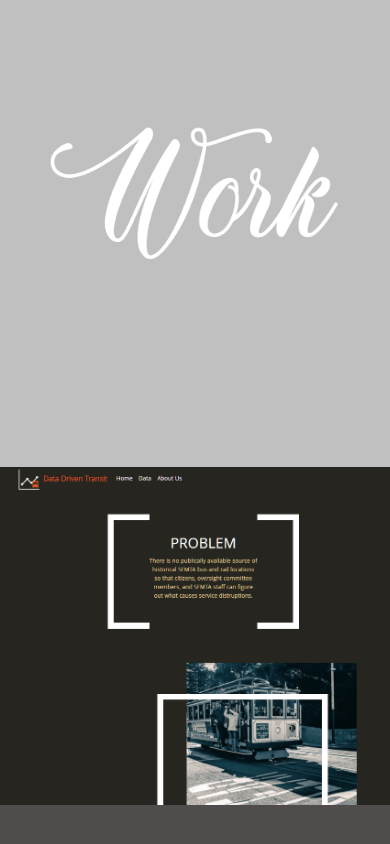
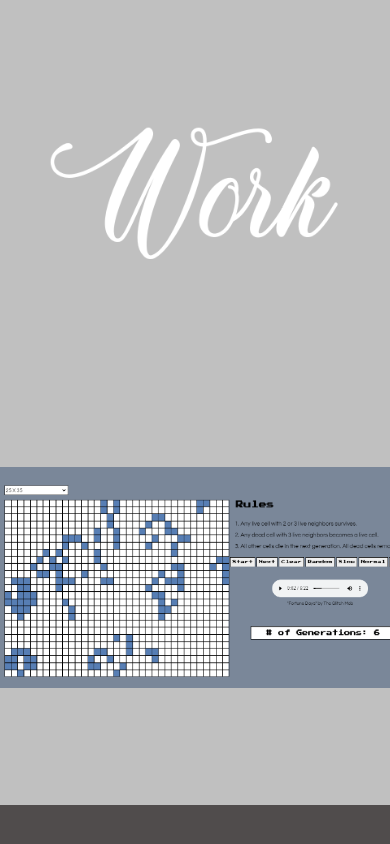
Before and after one commit to MicheSi/portfolio-react, a React (Create React App) app: page / in a window 390 px wide. Shown: the part 1839-2683 px from the top of the page. Built offline with nearby package versions, Linux system fonts and the light colour scheme.

Commit message:
added game of life to projects

```diff
--- a/src/App.css
+++ b/src/App.css
@@ -99,11 +99,11 @@ nav a:hover {
 }
 
 /* Work Styles */
-.ddt, .gigapet, .farmfresh, .amiibo {
+.ddt, .gigapet, .farmfresh, .amiibo, .life {
   width: 50%;
 }
 
-.ddt img, .gigapet img, .farmfresh img, .amiibo img{
+.ddt img, .gigapet img, .farmfresh img, .amiibo img, .life img {
   width: 750px;
 }
 
@@ -182,14 +182,14 @@ footer {
     height: 45vh;
   }
 
-  .ddt img, .gigapet img, .farmfresh img, .amiibo img{
+  .ddt img, .gigapet img, .farmfresh img, .amiibo img, .life img {
     width: 500px;
   }
 }
 
 @media (max-width: 900px) {
 
-  .ddt img, .gigapet img, .farmfresh img, .amiibo img{
+  .ddt img, .gigapet img, .farmfresh img, .amiibo img, .life img{
     width: 449px;
   }
 }
@@ -209,7 +209,7 @@ footer {
     margin-top: 20%;
   }
 
-  .ddt img, .gigapet img, .farmfresh img, .amiibo img{
+  .ddt img, .gigapet img, .farmfresh img, .amiibo img, .life img{
     width: 380px;
   }
 }
@@ -233,7 +233,7 @@ footer {
     display: none;
   }
 
-  .ddt img, .gigapet img, .farmfresh img, .amiibo img{
+  .ddt img, .gigapet img, .farmfresh img, .amiibo img, .life img{
     width: 595px;
   }
 
@@ -258,7 +258,7 @@ footer {
     height: 65vh;
   }
 
-  .ddt img, .gigapet img, .farmfresh img, .amiibo img{
+  .ddt img, .gigapet img, .farmfresh img, .amiibo img, .life img{
     width: 497px;
   }
 
@@ -281,7 +281,7 @@ footer {
     height: 75vh;
   }
 
-  .ddt img, .gigapet img, .farmfresh img, .amiibo img{
+  .ddt img, .gigapet img, .farmfresh img, .amiibo img, .life img{
     width: 420px;
   }
 
@@ -297,7 +297,7 @@ footer {
 
 @media (max-width: 360px) {
 
-  .ddt img, .gigapet img, .farmfresh img, .amiibo img{
+  .ddt img, .gigapet img, .farmfresh img, .amiibo img, .life img{
     width: 340px;
   }
 
--- a/src/components/about.js
+++ b/src/components/about.js
@@ -18,7 +18,7 @@ const About = props => {
                 </p>
                 <p>
                     I attended the Full Stack Web Development program at Lambda School in September of 2019. I learned how to build functional and appealing
-                    applications using HTML, CSS and Javascript, React and Node.js.
+                    applications using HTML, CSS, Javascript, React and Node.js. I also learned how to build a program using Python during our Computer Science unit.
                 </p>
             </div>
         </section>
--- a/src/components/data.js
+++ b/src/components/data.js
@@ -28,3 +28,5 @@ const projectData = [
         website: 'https://amiibo.now.sh/'
     },
 ]
+
+export default projectData;
--- a/src/components/modal.js
+++ b/src/components/modal.js
@@ -1,11 +1,7 @@
 import React, { useState } from 'react';
 import { Button, Modal, ModalHeader, ModalBody, ModalFooter } from 'reactstrap';
 
-const HoverModal = (props) => {
-
-  const [modal, setModal] = useState(false);
-
-  const toggle = () => setModal(!modal);
+const HoverModal = ({project: {name, about, github, website}, modal, toggle}) => {
 
   return (
     <div>
--- a/src/components/work.js
+++ b/src/components/work.js
@@ -1,12 +1,35 @@
-import React from 'react';
+import React, { useState } from 'react';
+// component imports
 import NavBar from './nav';
+import HoverModal from './modal';
+import projectData from './data';
+// image imports
 import work from '../images/work.png';
 import ddt from '../images/ddt.png';
 import gigapet from '../images/gigapet.png';
 import farmfresh from '../images/farmfresh.png';
 import amiibo from '../images/amiibo.png';
+import life from '../images/life.png';
 
 const Work = props => {
+    const [modal, setModal] = useState(false)
+    const [project, setProject] = useState(null)
+
+    const toggle = () => setModal(!modal)
+
+    const showModal = (data) => {
+        console.log('data', data)
+        let projectName = (data)
+
+        projectData.map(project => {
+            if(project.name === projectName){
+                setProject(project)
+                toggle()
+            }
+        })
+
+    }
+
     return (
         <section id='work'>
             <div className='titleDiv'>
@@ -14,8 +37,13 @@ const Work = props => {
                 <NavBar />
             </div>
             <div className='projectDiv'>
+                {(modal && project) && <HoverModal project={project} modal={modal} toggle={toggle}/>}
+                <div className='life'>
+                    <a href='https://github.com/MicheSi/csbw-game-of-life' target='_blank' rel='noopener noreferrer'><img src={life} alt='Game of Life'onClick={(data) => {showModal(data)}}/></a>
+                </div>
+
                 <div className='ddt'>
-                    <a href='https://github.com/Lambda-School-Labs/sfmta-data-analysis-fe' target='_blank' rel='noopener noreferrer'><img src={ddt} alt='Data Driven Transit'/></a>
+                    <a href='https://github.com/Lambda-School-Labs/sfmta-data-analysis-fe' target='_blank' rel='noopener noreferrer'><img src={ddt} alt='Data Driven Transit' /></a>
                 </div>
                 <div className='gigapet'>
                     <a href='https://github.com/build-gigapet-1/Frontend' target='_blank' rel='noopener noreferrer'><img src={gigapet} alt='Gigapets' /></a>
```
Also changed, not shown: src/images/life.png (added).
